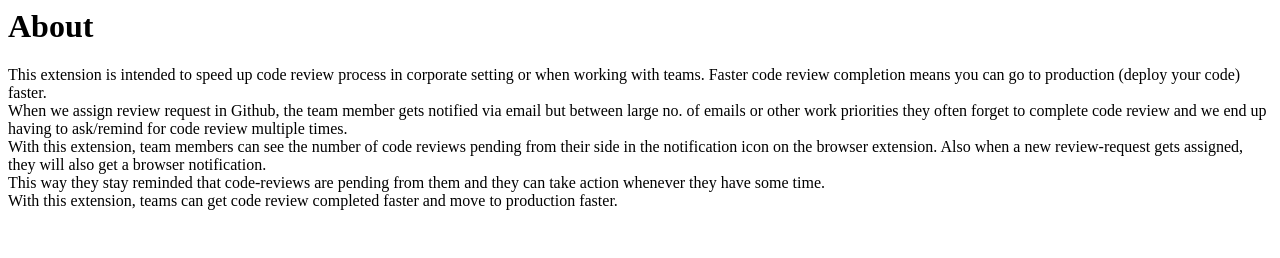
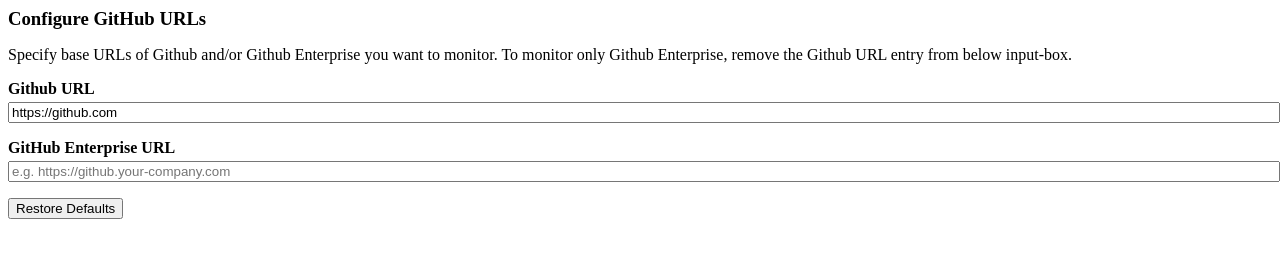
Before and after one commit to nitishgalaxy/github-code-review-notification, a browser extension: page src/options.html in a window 1280 px wide. Drawn offline with Linux system fonts and the light colour scheme.

Commit message:
Added options to specify Github Enterprise URL

```diff
--- /dev/null
+++ b/src/options.css
@@ -0,0 +1,11 @@
+h2,
+h3,
+h4 {
+	width: 100%;
+	margin-top: 0;
+	margin-bottom: 0.25rem;
+}
+
+input {
+    width:100%;
+}
--- a/src/options.html
+++ b/src/options.html
@@ -1,24 +1,25 @@
-<html>
-<head>
-	<title>Options for Github Peer Review Notifier</title>
-
-</head>
-
-
-<body>
-	<h1>About</h1>
-	This extension is intended to speed up code review process in corporate setting or when working with teams.
-	Faster code review completion means you can go to production (deploy your code) faster.
-	<br/>
-	When we assign review request in Github, the team member gets notified via email but between large no. of emails or other work priorities they often forget to complete code review and we end up having to ask/remind for code review multiple times.
-	<br/>
-	With this extension, team members can see the number of code reviews pending from their side in the notification icon on the browser extension.
-	Also when a new review-request gets assigned, they will also get a browser notification.
-	<br/>
-	This way they stay reminded that code-reviews are pending from them and they can take action whenever they have some time.
-	<br/>
-	With this extension, teams can get code review completed faster and move to production faster.
-	<br/>
-	<br/>
-</body>
-</html>
+<!doctype html>
+<meta charset="utf-8">
+<title>Github Code Review Notification</title>
+<link rel="stylesheet" href="options.css">
+<div>
+	<section>
+		<h3>Configure GitHub URLs</h3>
+		<p>
+			Specify base URLs of Github and/or Github Enterprise you want to monitor.
+			To monitor only Github Enterprise, remove the Github URL entry from below input-box.
+		</p>
+		<p>
+			<h4>Github URL</h4>
+			<input type="url" id="github_url_1" placeholder="e.g. https://github.com" value="https://github.com">
+		</p>
+		<p>
+			<h4>GitHub Enterprise URL</h4>
+			<input type="url" id="github_url_2" placeholder="e.g. https://github.your-company.com">
+		</p>
+		<p>
+			<button id="restore_default_urls">Restore Defaults</button>
+		</p>
+	</section>
+</div>
+<script src="options.js"></script>
--- /dev/null
+++ b/src/options.js
@@ -0,0 +1,7 @@
+function resetDefaultURLs(){
+    console.log("Click");
+    document.getElementById("github_url_1").value = "https://github.com";
+    document.getElementById("github_url_2").value = "";
+}
+
+document.getElementById("restore_default_urls").addEventListener("click", resetDefaultURLs);
```
